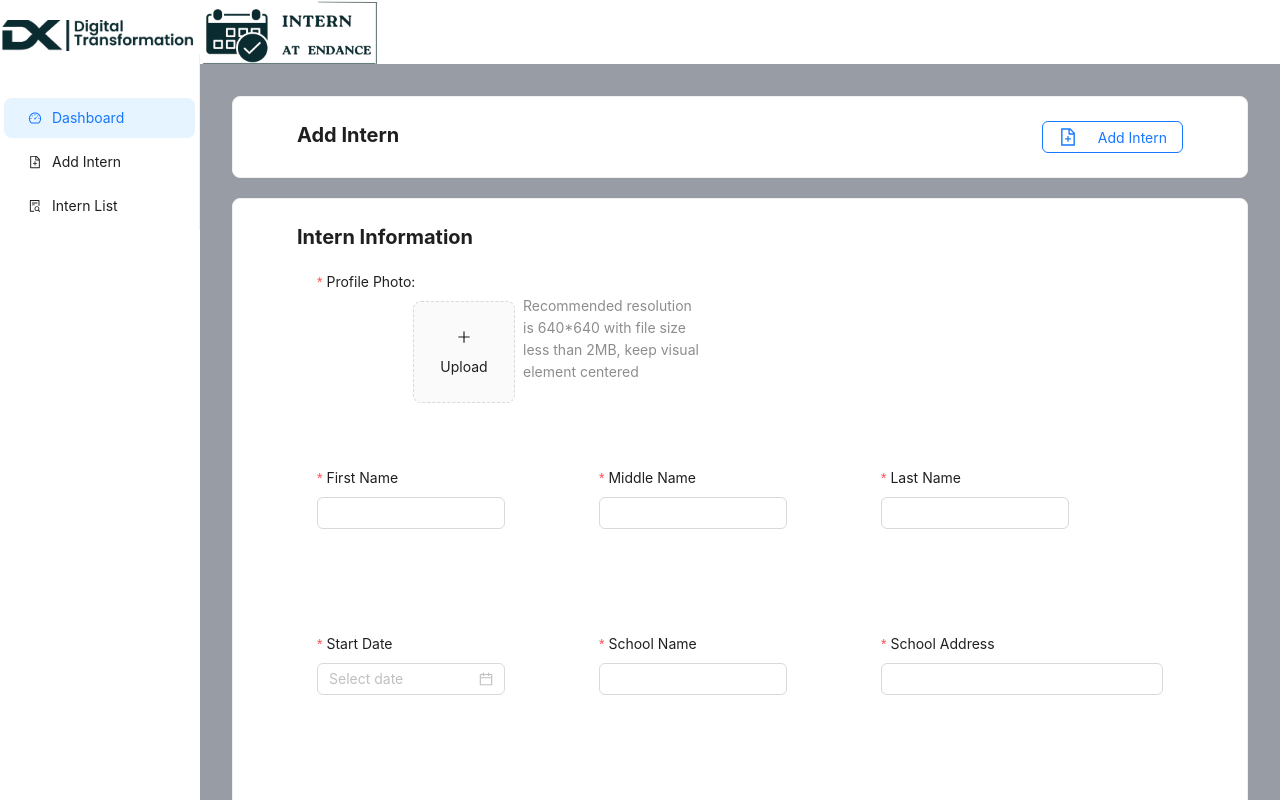
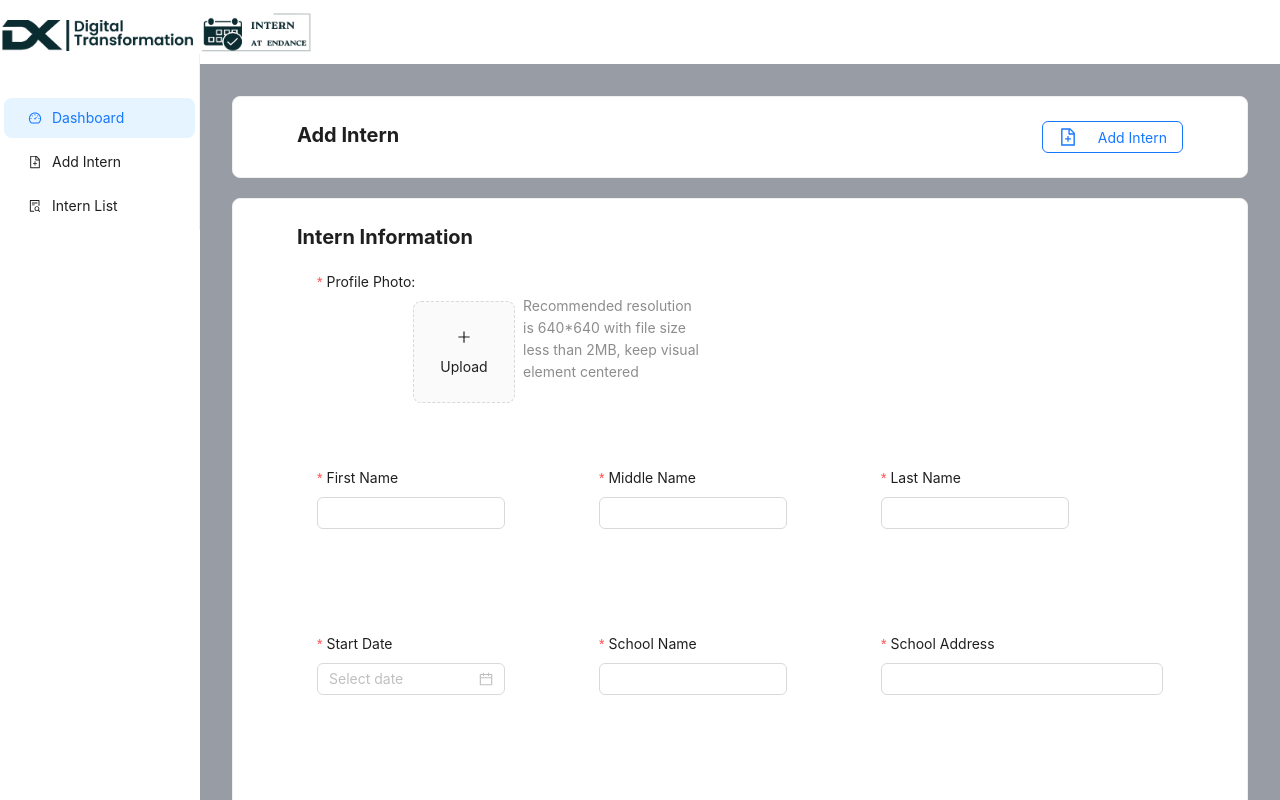
Before and after one commit to zynmurel/ojt-attendance, a React (Create React App) app: page /admin/add-intern in a window 1280 px wide. Shown: the top 800 px of the page. Built offline with nearby package versions, Linux system fonts and the light colour scheme; sample sign-in values are in the browser's storage.

Commit message:
created roleguard for navigating

```diff
--- a/src/components/dashboardLayout.jsx
+++ b/src/components/dashboardLayout.jsx
@@ -62,9 +62,9 @@ const DashboardLayout = () => {
             style={{ backgroundColor: "#ffff", padding: 0 }}
             className=" flex items-center justify-start"
           >
-            <img className="  w-1/6  " src="/InternAttendance.jpg" />
+            <img className=" w-28" src="/InternAttendance.jpg" />
           </Header>
-          <Content className=" p-8 pb-20" style={{ background: "#989ca4" }}>
+          <Content className=" p-8" style={{ background: "#989ca4" }}>
             {outlet}
           </Content>
         </Layout>
--- a/src/router.js
+++ b/src/router.js
@@ -4,6 +4,7 @@ import InternList from "./pages/intern/internList";
 import AddIntern from "./pages/addIntern";
 import Login from "./pages/login";
 import { ProtectedLayout } from "./utils/routeGuard";
+import { RoleGuardLayout } from "./utils/roleGuard";
 
 export default createBrowserRouter([
   {
@@ -12,7 +13,11 @@ export default createBrowserRouter([
     children: [
       {
         path: "/",
-        element: <DashboardLayout />,
+        element: (
+          <RoleGuardLayout>
+            <DashboardLayout />
+          </RoleGuardLayout>
+        ),
         children: [
           {
             path: "/admin",
--- /dev/null
+++ b/src/utils/roleGuard.jsx
@@ -0,0 +1,13 @@
+import { Navigate, useLocation } from "react-router-dom";
+import { useAuth } from "../hooks/Auth";
+
+export const RoleGuardLayout = ({ children }) => {
+  let location = useLocation();
+  const { userRole } = useAuth();
+
+  if (!location.pathname.includes(`/${userRole}`)) {
+    return <Navigate to={`/${userRole}`} />;
+  }
+
+  return <div>{children}</div>;
+};
```
